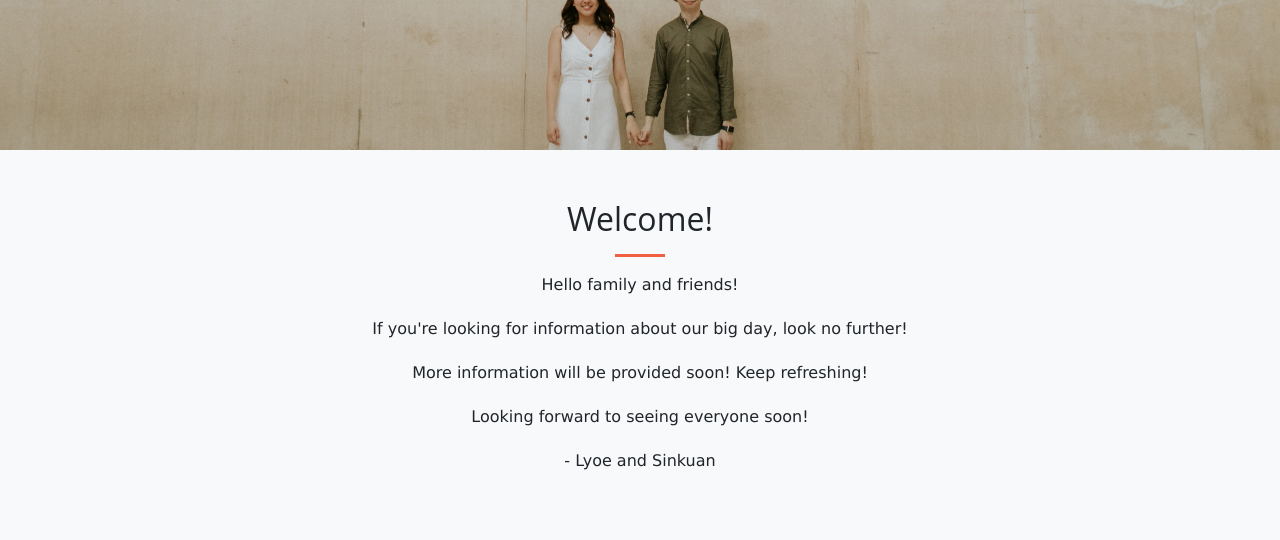
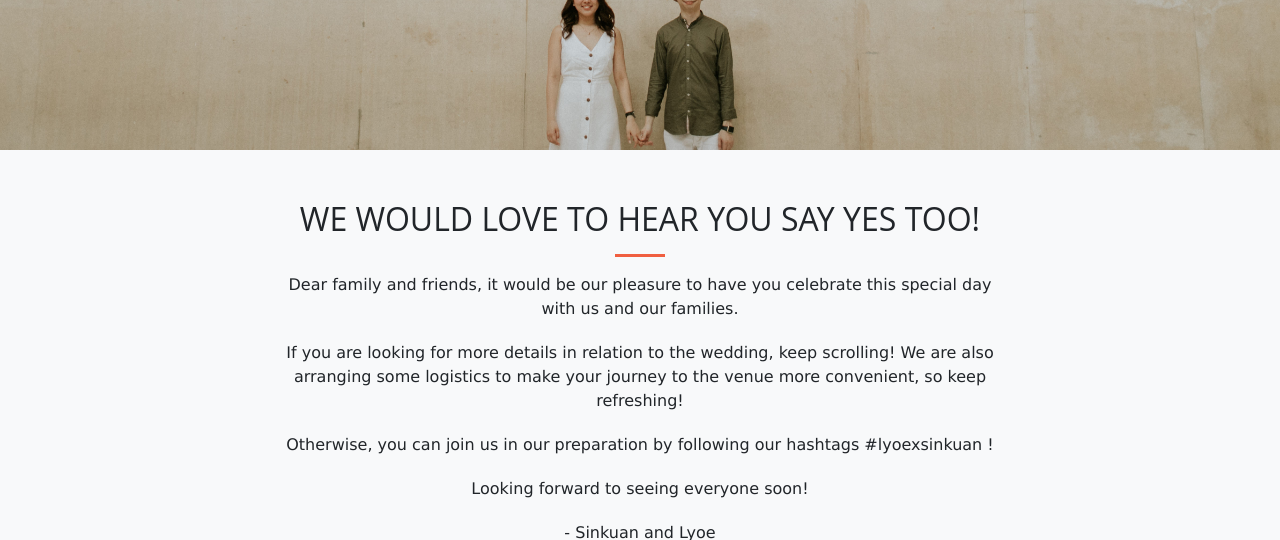
Before and after one commit to francoishideyos/lyoexsinkuan, a Django app: page / in a window 1280 px wide. Shown: the part 650-1190 px from the top of the page. Run offline with Django 3.2, Linux system fonts and the light colour scheme; parts of the project's set-up code (start-up, migrations or seed data) failed here and were passed over; some libraries are stand-ins or nearby versions.

Commit message:
final touch

```diff
--- a/lyoexsinkuan/templates/partials/event.html
+++ b/lyoexsinkuan/templates/partials/event.html
@@ -15,14 +15,19 @@
                         </address>
                     </dd>
                     <dt>When</dt>
-                    <dd>Saturday, May 18 2019</dd>
+                    <dd>Saturday, May 18 2019, 4:30pm</dd>
 
                     <!-- <dt>Attire</dt>
-                    <dd>Lorem ipsum dolor sit amet</dd>
+                    <dd>Lorem ipsum dolor sit amet</dd> -->
 
-                    <dt>Transportation</dt>
-                    <dd>Lorem ipsum dolor sit amet</dd>
+                    <dt>Getting there</dt>
+                    <dd> <a href="https://www.skyscanner.com.hk/transport/flights/hkga/tpet/190517/190519/?adults=1&children=0&adultsv2=1&childrenv2=&infants=0&cabinclass=economy&rtn=1&preferdirects=true&outboundaltsenabled=false&inboundaltsenabled=false&ref=home#results">Flights from Hong Kong </a> </dd>
+                    <dd><a href="https://www.skyscanner.com.sg/transport/flights/sin/tpet/190517/190519/?adults=1&children=0&adultsv2=1&childrenv2=&infants=0&cabinclass=economy&rtn=1&preferdirects=true&outboundaltsenabled=false&inboundaltsenabled=false&ref=home&currency=SGD&market=SG&locale=en-GB&_mp=167c19099e347d-0dea2ddf1580ef-10306653-13c680-167c19099e457d_1545141068720#results">Flights from Singapore </a> </dd>
 
+                    <dt>Local Transportation</dt>
+                    <dd>There is an <a href="https://www.taoyuan-airport.com/english/taoyuan_metro"> airport express </a> from Taoyuan International Airport to the city</dd>
+                    <dd>The nearest MRT station to the wedding venue is Shilin (士林) station [<a href="https://english.metro.taipei/cp.aspx?n=1BE0AF76C79F9A38">R16</a>], located on the red Danshui (淡水) line</dd>
+                    <!--
                     <dt>Parking</dt>
                     <dd>Lorem ipsum dolor sit amet</dd>
 
--- a/lyoexsinkuan/templates/partials/pictures.html
+++ b/lyoexsinkuan/templates/partials/pictures.html
@@ -501,7 +501,7 @@ https://www.w3schools.com/howto/howto_js_slideshow.asp -->
  <div class="col-xl-12">
  <img src="../static/images/lTOKYO1.jpg" class="img-fluid" alt="" style="height: 650px!important; object-fit: contain;">
  </div>
- <div class="text">Paris</div>
+ <div class="text">Tokyo</div>
  </div>
 </div>
 <div class="row justify-content-center">
@@ -509,7 +509,7 @@ https://www.w3schools.com/howto/howto_js_slideshow.asp -->
  <div class="col-xl-12">
  <img src="../static/images/lTOKYO2.jpg" class="img-fluid" alt="" style="height: 650px!important; object-fit: contain;">
  </div>
- <div class="text">Paris</div>
+ <div class="text">Tokyo</div>
  </div>
 </div>
 <div class="row justify-content-center">
@@ -517,7 +517,7 @@ https://www.w3schools.com/howto/howto_js_slideshow.asp -->
  <div class="col-xl-12">
  <img src="../static/images/lTOKYO3.jpg" class="img-fluid" alt="" style="height: 650px!important; object-fit: contain;">
  </div>
- <div class="text">Paris</div>
+ <div class="text">Tokyo</div>
  </div>
 </div>
 <div class="row justify-content-center">
@@ -525,7 +525,7 @@ https://www.w3schools.com/howto/howto_js_slideshow.asp -->
  <div class="col-xl-12">
  <img src="../static/images/lTOKYO4.jpg" class="img-fluid" alt="" style="height: 650px!important; object-fit: contain;">
  </div>
- <div class="text">Paris</div>
+ <div class="text">Tokyo</div>
  </div>
 </div>
 <div class="row justify-content-center">
@@ -533,7 +533,7 @@ https://www.w3schools.com/howto/howto_js_slideshow.asp -->
  <div class="col-xl-12">
  <img src="../static/images/lTOKYO5.jpg" class="img-fluid" alt="" style="height: 650px!important; object-fit: contain;">
  </div>
- <div class="text">Paris</div>
+ <div class="text">Tokyo</div>
  </div>
 </div>
 <div class="row justify-content-center">
@@ -541,7 +541,7 @@ https://www.w3schools.com/howto/howto_js_slideshow.asp -->
  <div class="col-xl-12">
  <img src="../static/images/lTOKYO6.jpg" class="img-fluid" alt="" style="height: 650px!important; object-fit: contain;">
  </div>
- <div class="text">Paris</div>
+ <div class="text">Tokyo</div>
  </div>
 </div>
 <div class="row justify-content-center">
@@ -549,7 +549,7 @@ https://www.w3schools.com/howto/howto_js_slideshow.asp -->
  <div class="col-xl-12">
  <img src="../static/images/lTOKYO7.jpg" class="img-fluid" alt="" style="height: 650px!important; object-fit: contain;">
  </div>
- <div class="text">Paris</div>
+ <div class="text">Tokyo</div>
  </div>
 </div>
 <div class="row justify-content-center">
@@ -557,7 +557,7 @@ https://www.w3schools.com/howto/howto_js_slideshow.asp -->
  <div class="col-xl-12">
  <img src="../static/images/lTOKYO8.jpg" class="img-fluid" alt="" style="height: 650px!important; object-fit: contain;">
  </div>
- <div class="text">Paris</div>
+ <div class="text">Tokyo</div>
  </div>
 </div>
 <div class="row justify-content-center">
@@ -565,7 +565,7 @@ https://www.w3schools.com/howto/howto_js_slideshow.asp -->
  <div class="col-xl-12">
  <img src="../static/images/lTOKYO9.jpg" class="img-fluid" alt="" style="height: 650px!important; object-fit: contain;">
  </div>
- <div class="text">Paris</div>
+ <div class="text">Tokyo</div>
  </div>
 </div>
 <div class="row justify-content-center">
@@ -573,7 +573,7 @@ https://www.w3schools.com/howto/howto_js_slideshow.asp -->
  <div class="col-xl-12">
  <img src="../static/images/lTOKY10.jpg" class="img-fluid" alt="" style="height: 650px!important; object-fit: contain;">
  </div>
- <div class="text">Paris</div>
+ <div class="text">Tokyo</div>
  </div>
 </div>
 
--- a/lyoexsinkuan/templates/partials/welcome.html
+++ b/lyoexsinkuan/templates/partials/welcome.html
@@ -2,25 +2,25 @@
   <div class="container">
     <div class="row">
       <div class="col-xl-8 offset-lg-2 text-center">
-        <h2 class="section-heading">Welcome!</h2>
+        <h2 class="section-heading">WE WOULD LOVE TO HEAR YOU SAY YES TOO!</h2>
         <hr>
         <p>
-            Hello family and friends!
+            Dear family and friends, it would be our pleasure to have you celebrate this special day with us and our families.
         </p>
 
         <p>
-            If you're looking for information about our big day, look no further!
+            If you are looking for more details in relation to the wedding, keep scrolling! We are also arranging some logistics to make your journey to the venue more convenient, so keep refreshing!
             <!-- Please see below for all the details regarding <a href="#event" class="page-scroll">Friday night's welcome party</a> and <a href="#saturday-event" class="page-scroll">Saturday's event</a>. -->
         </p>
 
         <p>
-            More information will be provided soon! Keep refreshing!
+            Otherwise, you can join us in our preparation by following our hashtags #lyoexsinkuan !
             <!-- To get added to the wedding whatsapp group first create an account and then click this <a href="https://chat.whatsapp.com/8yMkUG2PbAl1vJwT2Z89lK">link</a>. -->
         </p>
         <p>
             Looking forward to seeing everyone soon!
         </p>
-        <p class="pull-right">- Lyoe and Sinkuan </p>
+        <p class="pull-right">- Sinkuan and Lyoe </p>
       </div>
     </div>
   </div>
```
Also changed, not shown: lyoexsinkuan/static/images/London1.jpg, lyoexsinkuan/static/images/London10.jpg.
